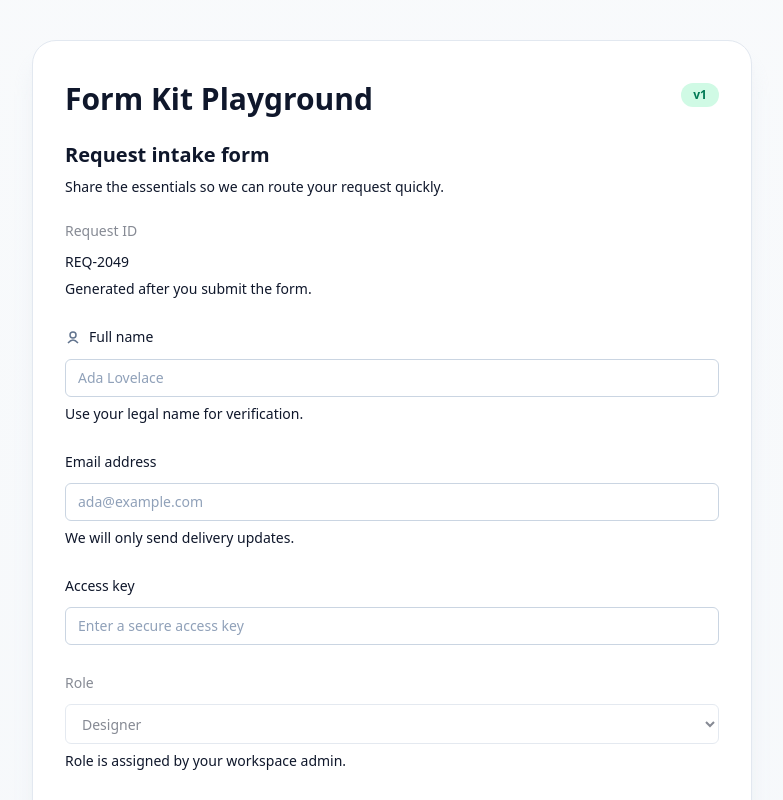
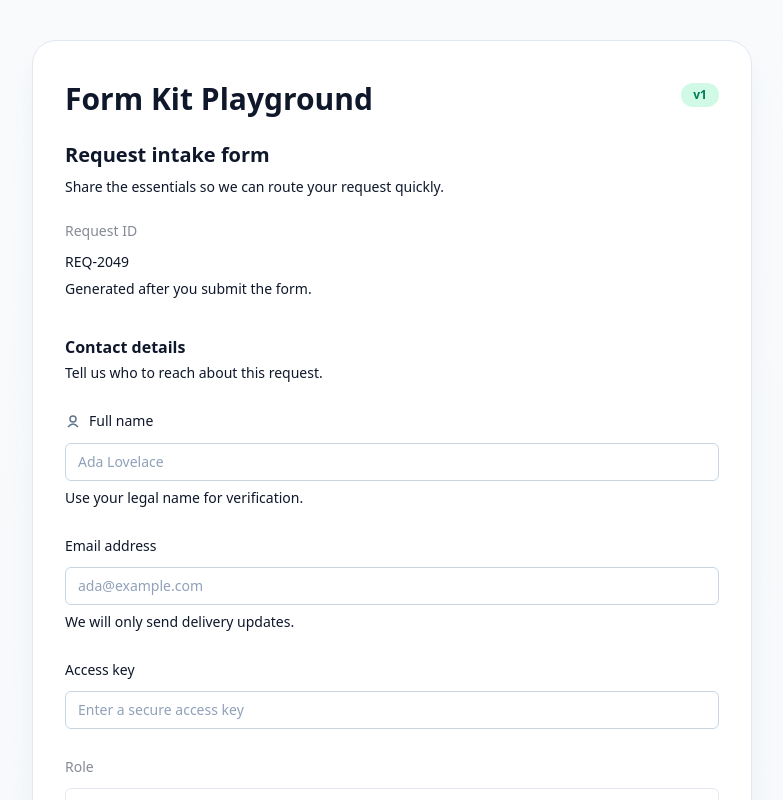
Before and after one commit to lfalcaolopes/form-kit, a React (Vite) app: page / in a window 1280 px wide. Shown: the top 800 px of the page, without its empty margins (248-1031 px from the left). Built offline with nearby package versions, Linux system fonts and the light colour scheme.

Commit message:
feat: add section header description styling

```diff
--- /dev/null
+++ b/formKit/components/blocks/sectionHeader.tsx
@@ -0,0 +1,44 @@
+import { cn } from '@/formKit/utils'
+
+type SectionHeaderProps = {
+  title?: string
+  description?: string
+  titleClassName?: string
+  descriptionClassName?: string
+  className?: string
+}
+
+function SectionHeader({
+  title,
+  description,
+  titleClassName,
+  descriptionClassName,
+  className,
+}: SectionHeaderProps) {
+  if (!title && !description) {
+    return null
+  }
+
+  return (
+    <div className={cn('flex flex-col gap-1 pt-2', className)}>
+      {title && (
+        <h3
+          data-slot="section-title"
+          className={cn('text-base font-semibold text-foreground', titleClassName)}
+        >
+          {title}
+        </h3>
+      )}
+      {description && (
+        <p
+          data-slot="section-description"
+          className={cn('text-sm text-muted-foreground', descriptionClassName)}
+        >
+          {description}
+        </p>
+      )}
+    </div>
+  )
+}
+
+export { SectionHeader }
--- a/formKit/forms/SchemaForm.tsx
+++ b/formKit/forms/SchemaForm.tsx
@@ -1,4 +1,4 @@
-import { useId, useMemo, type ReactNode } from 'react'
+import { Fragment, useId, useMemo, type ReactNode } from 'react'
 import {
   FormProvider,
   useForm,
@@ -20,6 +20,7 @@ import {
 } from '@/formKit/schema'
 import { FieldGroup } from '@/formKit/components/fields/Field'
 import { FormHeader } from '@/formKit/components/blocks/formHeader'
+import { SectionHeader } from '@/formKit/components/blocks/sectionHeader'
 
 type FormValues<TSchema extends FormSchema> = FieldValues &
   FormValuesFromSchema<TSchema>
@@ -179,11 +180,11 @@ export function SchemaForm<TSchema extends FormSchema>({
             const fieldErrors = getFieldErrors(errors, fieldName)
             const fieldRules = resolveFieldRules(field)
 
+            const fieldElement = (() => {
               if (field.field === FieldType.Input) {
                 const Input = fieldTypeComponentMap[FieldType.Input]
                 return (
                   <Input
-                  key={fieldId}
                     fieldId={fieldId}
                     name={fieldName}
                     label={field.label}
@@ -204,7 +205,6 @@ export function SchemaForm<TSchema extends FormSchema>({
                 const Input = fieldTypeComponentMap[FieldType.SecretText]
                 return (
                   <Input
-                  key={fieldId}
                     fieldId={fieldId}
                     name={fieldName}
                     label={field.label}
@@ -225,7 +225,6 @@ export function SchemaForm<TSchema extends FormSchema>({
                 const Textarea = fieldTypeComponentMap[FieldType.Textarea]
                 return (
                   <Textarea
-                  key={fieldId}
                     fieldId={fieldId}
                     name={fieldName}
                     label={field.label}
@@ -245,7 +244,6 @@ export function SchemaForm<TSchema extends FormSchema>({
                 const options = resolveFieldOptions(field)
                 return (
                   <Select
-                  key={fieldId}
                     fieldId={fieldId}
                     name={fieldName}
                     label={field.label}
@@ -266,7 +264,6 @@ export function SchemaForm<TSchema extends FormSchema>({
                 const options = resolveFieldOptions(field)
                 return (
                   <Checkbox
-                  key={fieldId}
                     fieldId={fieldId}
                     name={fieldName}
                     label={field.label}
@@ -287,7 +284,6 @@ export function SchemaForm<TSchema extends FormSchema>({
                   fieldTypeComponentMap[FieldType.SingleCheckbox]
                 return (
                   <SingleCheckbox
-                  key={fieldId}
                     fieldId={fieldId}
                     name={fieldName}
                     label={field.label}
@@ -306,7 +302,6 @@ export function SchemaForm<TSchema extends FormSchema>({
                 const Switch = fieldTypeComponentMap[FieldType.Switch]
                 return (
                   <Switch
-                  key={fieldId}
                     fieldId={fieldId}
                     name={fieldName}
                     label={field.label}
@@ -326,7 +321,6 @@ export function SchemaForm<TSchema extends FormSchema>({
                 const options = resolveFieldOptions(field)
                 return (
                   <Radio
-                  key={fieldId}
                     fieldId={fieldId}
                     name={fieldName}
                     label={field.label}
@@ -344,12 +338,29 @@ export function SchemaForm<TSchema extends FormSchema>({
 
               if (field.field === FieldType.Button) {
                 const Button = fieldTypeComponentMap[FieldType.Button]
-              return (
-                <Button key={fieldId} name={field.name} label={field.label} />
-              )
+                return <Button name={field.name} label={field.label} />
               }
 
               return null
+            })()
+
+            if (!fieldElement) {
+              return null
+            }
+
+            return (
+              <Fragment key={fieldId}>
+                {(field.titleBefore || field.descriptionBefore) && (
+                  <SectionHeader
+                    title={field.titleBefore}
+                    description={field.descriptionBefore}
+                    titleClassName={field.titleBeforeClassName}
+                    descriptionClassName={field.descriptionBeforeClassName}
+                  />
+                )}
+                {fieldElement}
+              </Fragment>
+            )
           })}
         </FieldGroup>
       </form>
--- a/formKit/schema/formTypes.ts
+++ b/formKit/schema/formTypes.ts
@@ -25,6 +25,10 @@ type BaseFieldConfig<TValue> = {
   name: string
   field: FieldType
   label: string
+  titleBefore?: string
+  titleBeforeClassName?: string
+  descriptionBefore?: string
+  descriptionBeforeClassName?: string
   helpText?: ReactNode
   icon?: ReactNode
   readOnly?: boolean
--- a/src/App.tsx
+++ b/src/App.tsx
@@ -41,6 +41,8 @@ const demoSchema = defineFormSchema({
     name: 'fullName',
     label: 'Full name',
     field: FieldType.Input,
+    titleBefore: 'Contact details',
+    descriptionBefore: 'Tell us who to reach about this request.',
     placeholder: 'Ada Lovelace',
     icon: (
       <svg
```
Also changed, not shown: 1 other file (tests, documents, lock files or other folders). Lines whose indentation alone changed are shown as unchanged.
